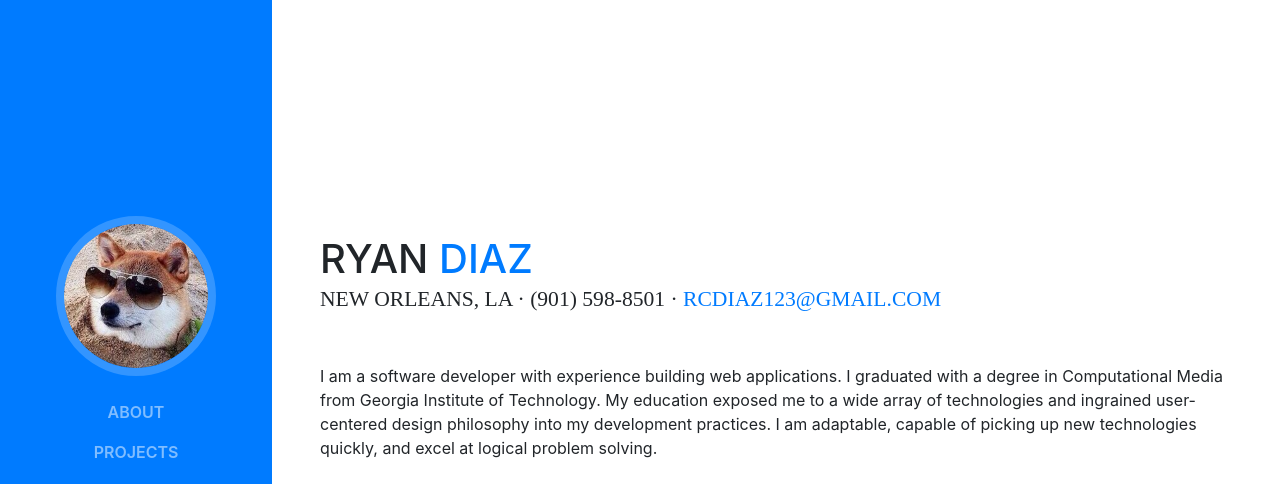
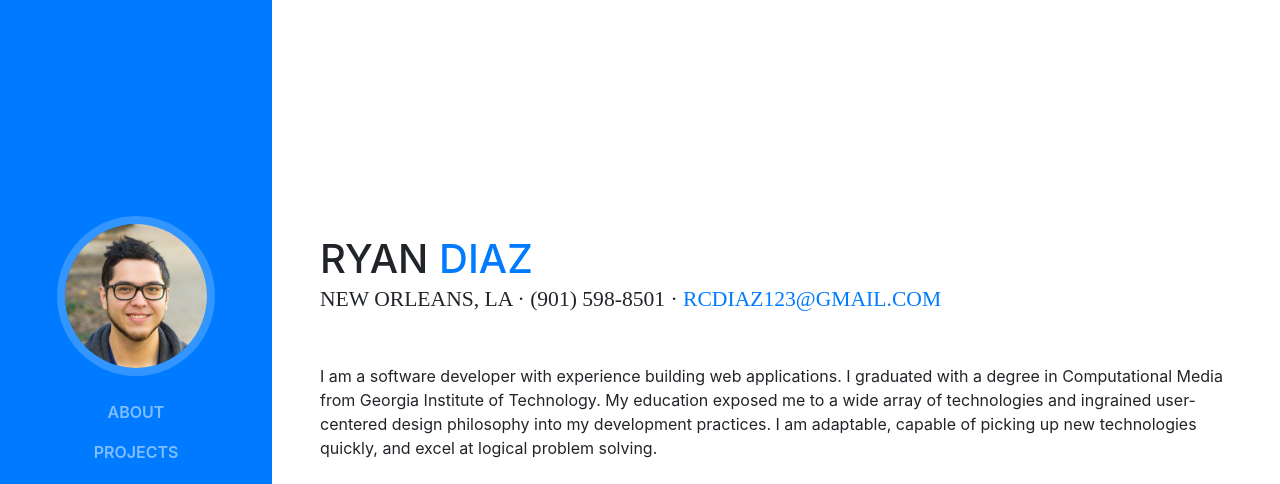
Before and after one commit to ryancdiaz/ryancdiaz.github.io, a website with bundled scripts: page index.html in a window 1280 px wide. Shown: the top 484 px of the page. Built offline with nearby package versions, Linux system fonts and the light colour scheme; a web font is replaced by a local one.

Commit message:
change profile picture

```diff
--- a/index.html
+++ b/index.html
@@ -33,7 +33,7 @@
       <a class="navbar-brand js-scroll-trigger" href="#page-top">
         <span class="d-block d-lg-none">Start Bootstrap</span>
         <span class="d-none d-lg-block">
-          <img class="img-fluid img-profile rounded-circle mx-auto mb-2" src="img/profile.png" alt="">
+          <img class="img-fluid img-profile rounded-circle mx-auto mb-2" src="img/profile.jpg" alt="">
         </span>
       </a>
       <button class="navbar-toggler" type="button" data-toggle="collapse" data-target="#navbarSupportedContent" aria-controls="navbarSupportedContent" aria-expanded="false" aria-label="Toggle navigation">
```
Also changed, not shown: img/profile.jpg (added), img/profile.png (deleted).
